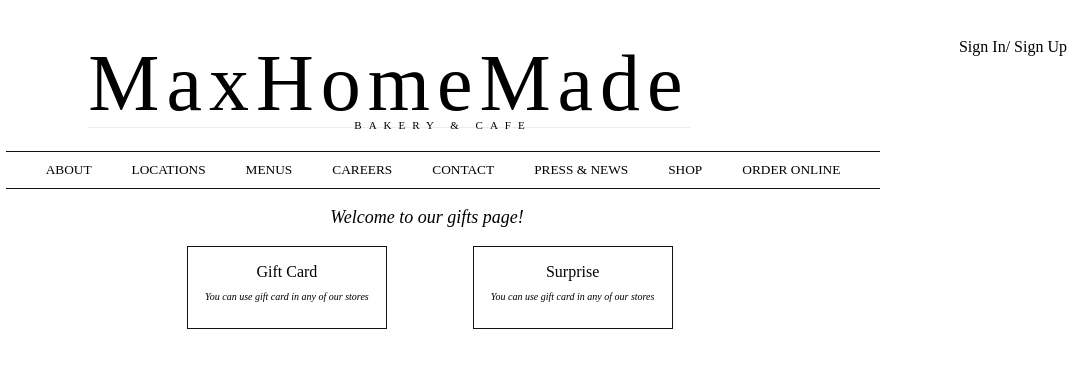
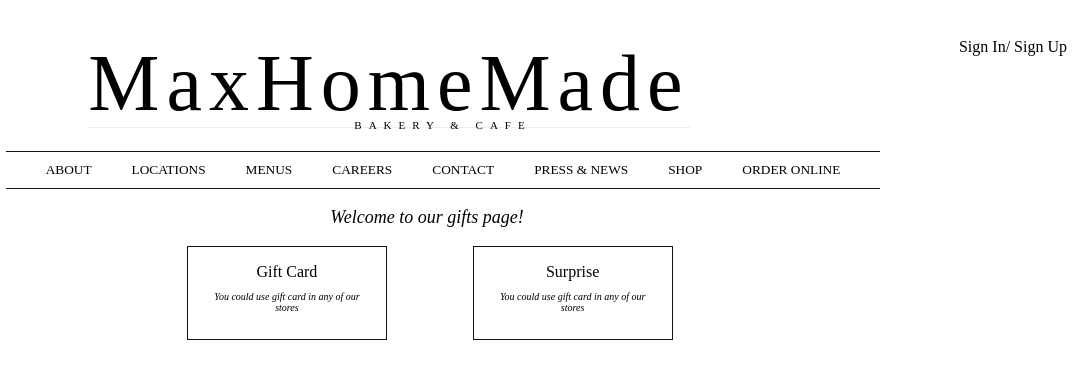
Before and after one commit to chenxiii0814/Web-Design-Final, an Angular app in the folder bakery-app/: page /shop in a window 1280 px wide. Shown: the top 378 px of the page, without its empty margins (197-1280 px from the left). Built offline with nearby package versions, Linux system fonts and the light colour scheme.

Commit message:
modified shop

```diff
--- a/bakery-app/src/app/shop/shop.component.html
+++ b/bakery-app/src/app/shop/shop.component.html
@@ -9,10 +9,10 @@
   <div class="wrapper">
   <div class="bakerygift">
       <a class="giftOfBakery" routerLink="/shop/giftitems">Gift Card</a>
-      <p>You can use gift card in any of our stores</p>
+      <p>You could use gift card in any of our stores</p>
   </div>
   <div class="bakerygift2">
     <a class="giftOfBakery2" routerLink="/shop/surprise">Surprise</a>
-    <p>You can use gift card in any of our stores</p>
+    <p>You could use gift card in any of our stores</p>
 </div>
   </div>
```
